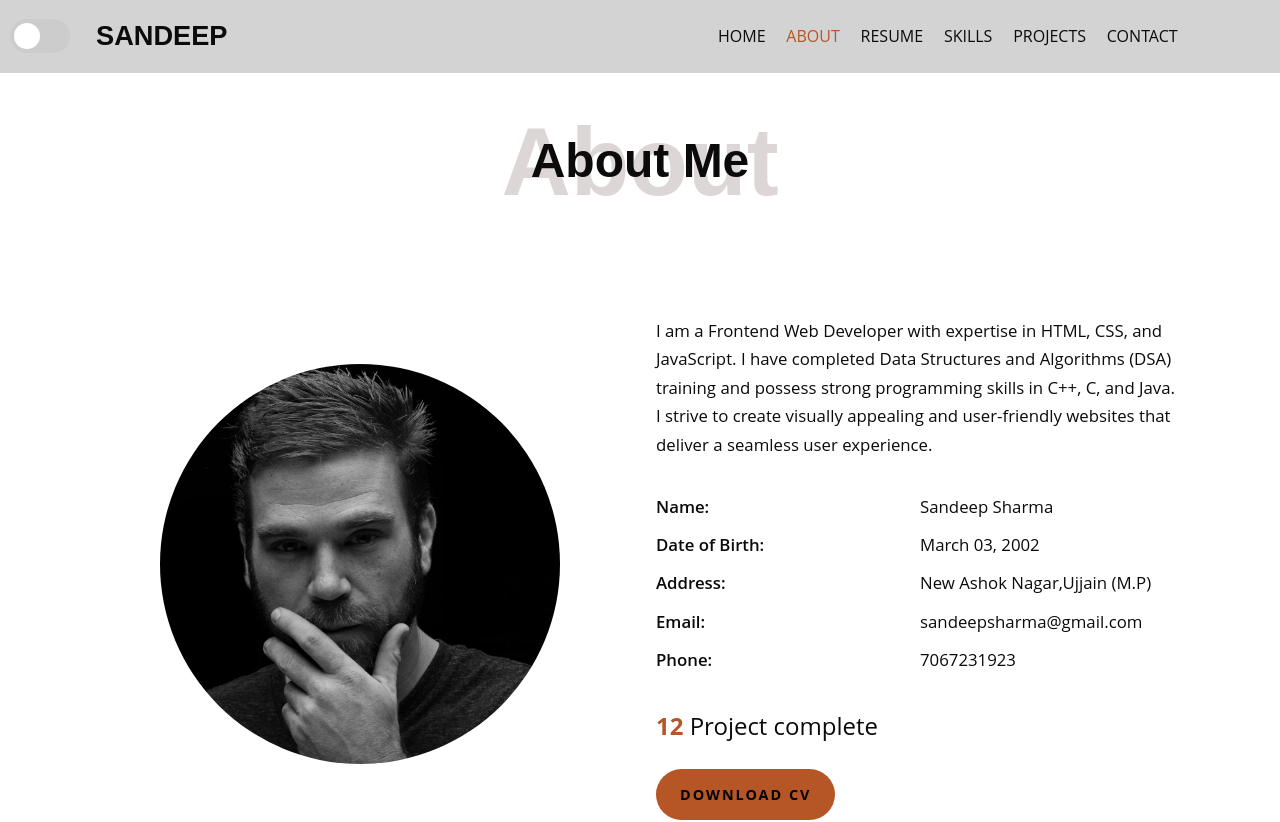
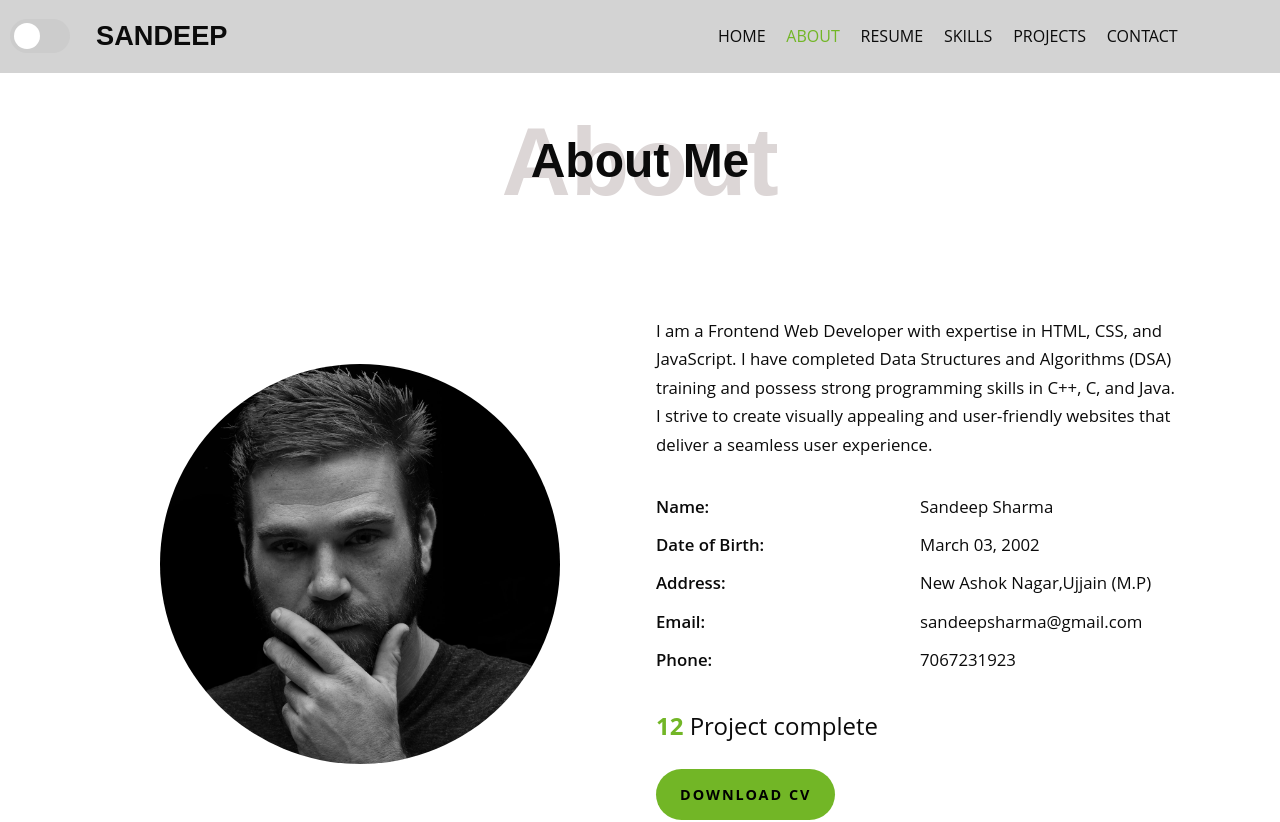
Before and after one commit to SandeepSharma2002/portfolio, a React (Create React App) app: page /about in a window 1280 px wide. Shown: the top 822 px of the page. Built offline with nearby package versions, Linux system fonts and the light colour scheme.

Commit message:
Reset Homepage

```diff
--- a/package.json
+++ b/package.json
@@ -1,5 +1,5 @@
 {
-  "homepage": "https://sandeepsharma2002.github.io/portfolio/",
+  "homepage": "https://sandeepsharma2002.github.io/",
   "name": "portfolio",
   "version": "0.1.0",
   "private": true,
--- a/src/css/utility.css
+++ b/src/css/utility.css
@@ -1,7 +1,7 @@
 :root {
     --poppins: 'Poppins', sans-serif;
     --sans: 'Open Sans', sans-serif;
-    --green: #b65626;
+    --green: #72b626;
     --black: white;
     --nero: lightgrey;
     --pri_font: #0b0b0b;
```
